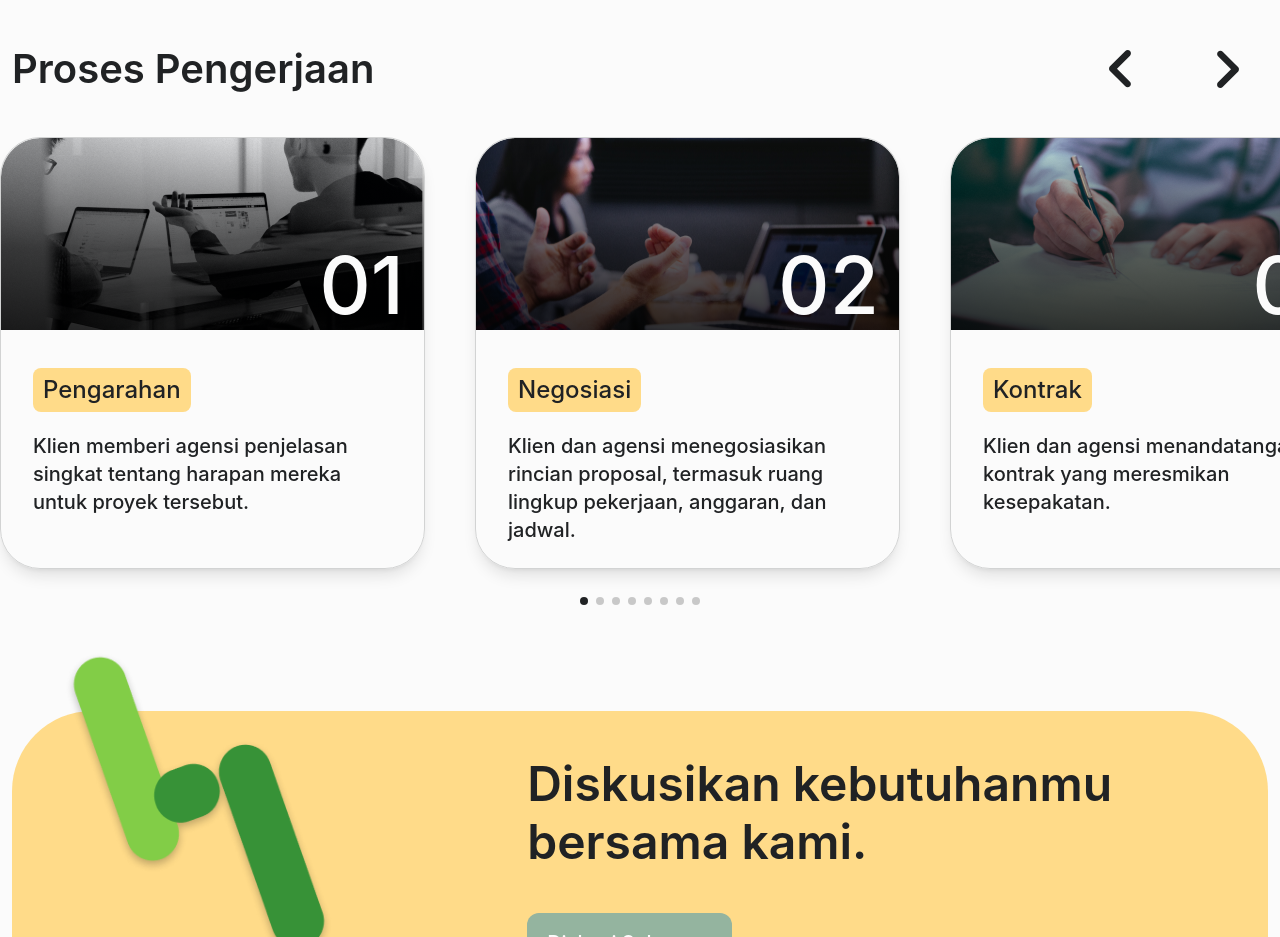
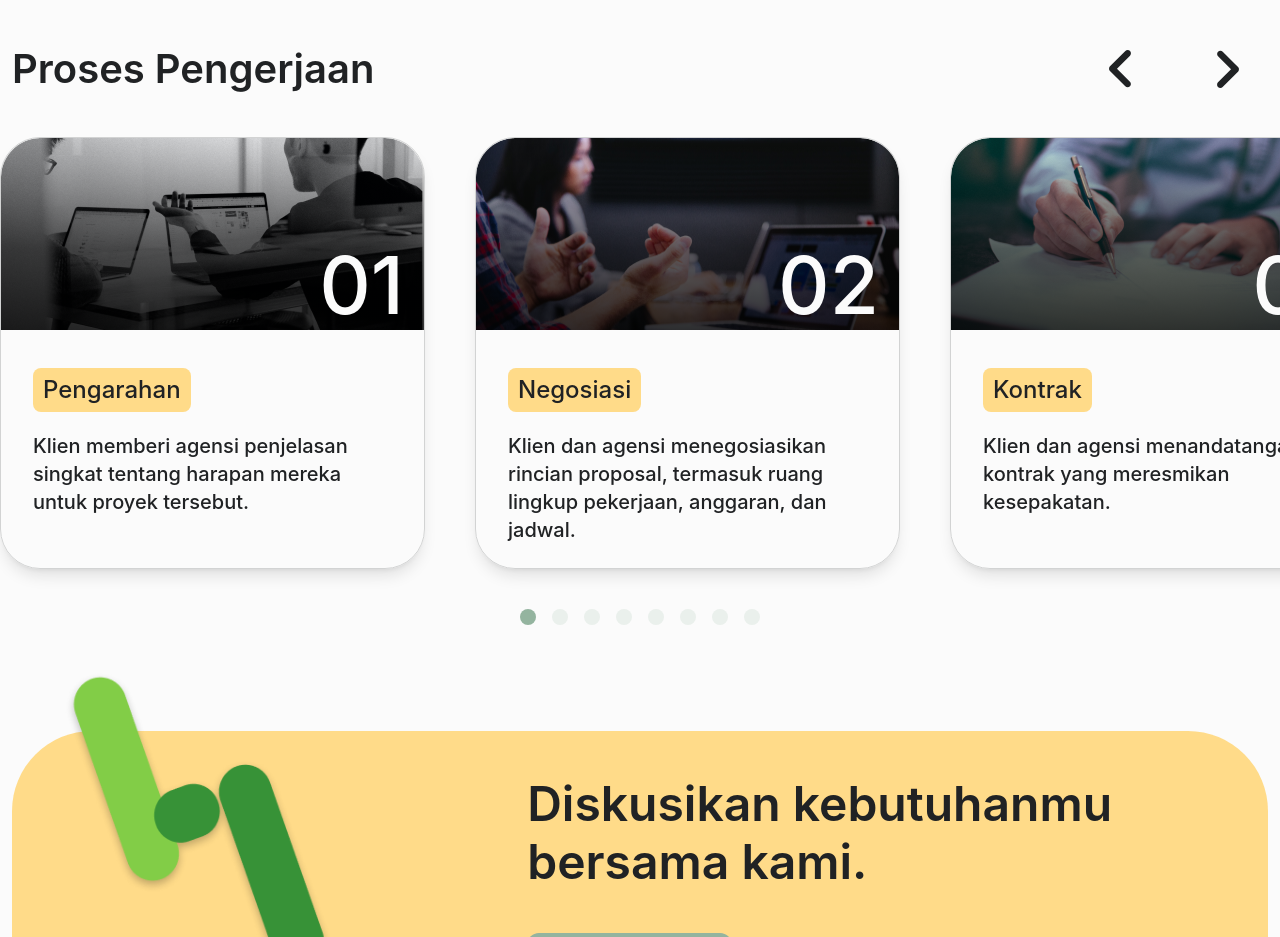
Before and after one commit to shidqirifat/listhink-web, a Next.js app: page / in a window 1280 px wide. Shown: the part 4280-5217 px from the top of the page. Built offline with nearby package versions, Linux system fonts and the light colour scheme.

Commit message:
feat: styling pagination flow process

```diff
--- a/components/home/FlowProcess.js
+++ b/components/home/FlowProcess.js
@@ -18,7 +18,7 @@ const getStylesCarosel = (ref) => {
   if (!ref) return null;
 
   return {
-    paddingBottom: '50px',
+    paddingBottom: '70px',
     paddingLeft: getPaddingSide(ref),
     paddingRight: getPaddingSide(ref)
   };
@@ -105,7 +105,11 @@ export default function FlowProcess() {
             1024: { slidesPerView: 2.8 }
           }}
           navigation
-          pagination={{ clickable: true }}
+          pagination={{
+            clickable: true,
+            bulletClass: 'bg-green-secondary w-4 h-4 rounded-full inline-block mx-2 cursor-pointer',
+            bulletActiveClass: '!bg-green-primary'
+          }}
           scrollbar={{ draggable: true }}
           style={styleSwiper}>
           {t('flow_process_steps', { returnObjects: true }).map((process, i) => (
```
